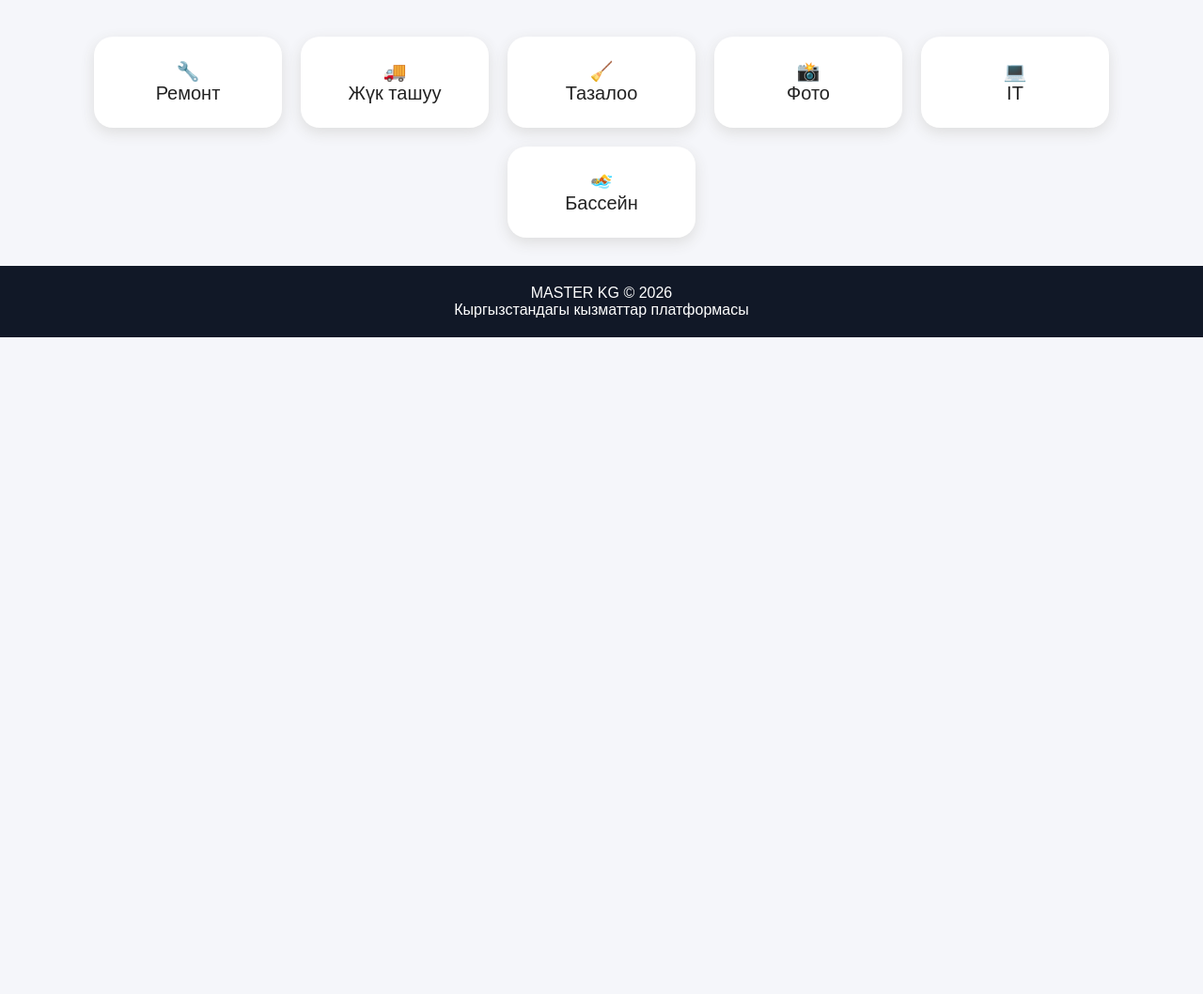
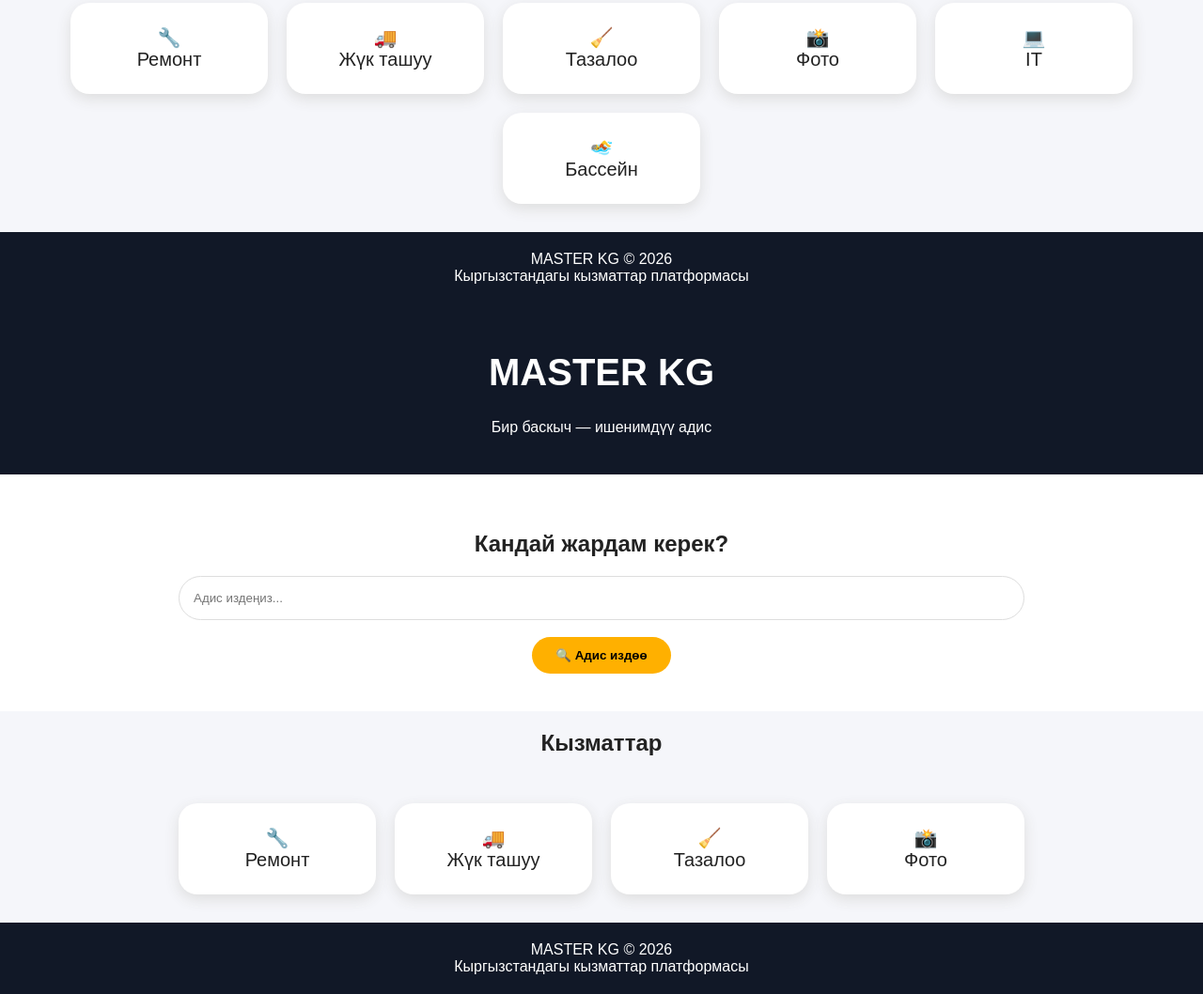
Before and after one commit to shergazi12sheky/master-kg-kyrgyzstan, a plain HTML site: page index.html in a window 1280 px wide. Shown: the part 487-1545 px from the top of the page at 94% size. Before the commit the page ends 846 px from the top, so only its background shows below. Drawn offline with Linux system fonts and the light colour scheme.

Commit message:
Update index.html

```diff
--- a/index.html
+++ b/index.html
@@ -127,3 +127,121 @@ MASTER KG © 2026<br>
 
 </body>
 </html>
+</div>
+<!DOCTYPE html>
+<html lang="ky">
+<head>
+<meta charset="UTF-8">
+<meta name="viewport" content="width=device-width, initial-scale=1.0">
+
+<title>MASTER KG</title>
+
+<style>
+body{
+font-family:Arial,sans-serif;
+margin:0;
+background:#f5f6fa;
+color:#222;
+}
+
+header{
+background:#111827;
+color:white;
+padding:25px;
+text-align:center;
+}
+
+header h1{
+font-size:40px;
+}
+
+.hero{
+background:white;
+padding:40px 20px;
+text-align:center;
+}
+
+input{
+width:70%;
+padding:15px;
+border-radius:30px;
+border:1px solid #ddd;
+}
+
+button{
+padding:12px 25px;
+border:none;
+border-radius:30px;
+background:#ffb000;
+font-weight:bold;
+}
+
+.title{
+text-align:center;
+}
+
+.cards{
+display:flex;
+flex-wrap:wrap;
+justify-content:center;
+gap:20px;
+padding:30px;
+}
+
+.card{
+background:white;
+width:160px;
+padding:25px;
+border-radius:20px;
+text-align:center;
+box-shadow:0 5px 15px #ddd;
+}
+
+footer{
+background:#111827;
+color:white;
+text-align:center;
+padding:20px;
+}
+</style>
+
+</head>
+
+<body>
+
+<header>
+<h1>MASTER KG</h1>
+<p>Бир баскыч — ишенимдүү адис</p>
+</header>
+
+<section class="hero">
+
+<h2>Кандай жардам керек?</h2>
+
+<input placeholder="Адис издеңиз...">
+
+<br><br>
+
+<button>🔍 Адис издөө</button>
+
+</section>
+
+<h2 class="title">Кызматтар</h2>
+
+<div class="cards">
+
+<div class="card">🔧<br>Ремонт</div>
+<div class="card">🚚<br>Жүк ташуу</div>
+<div class="card">🧹<br>Тазалоо</div>
+<div class="card">📸<br>Фото</div>
+
+</div>
+
+<footer>
+MASTER KG © 2026<br>
+Кыргызстандагы кызматтар платформасы
+</footer>
+
+
+</body>
+</html>
```
